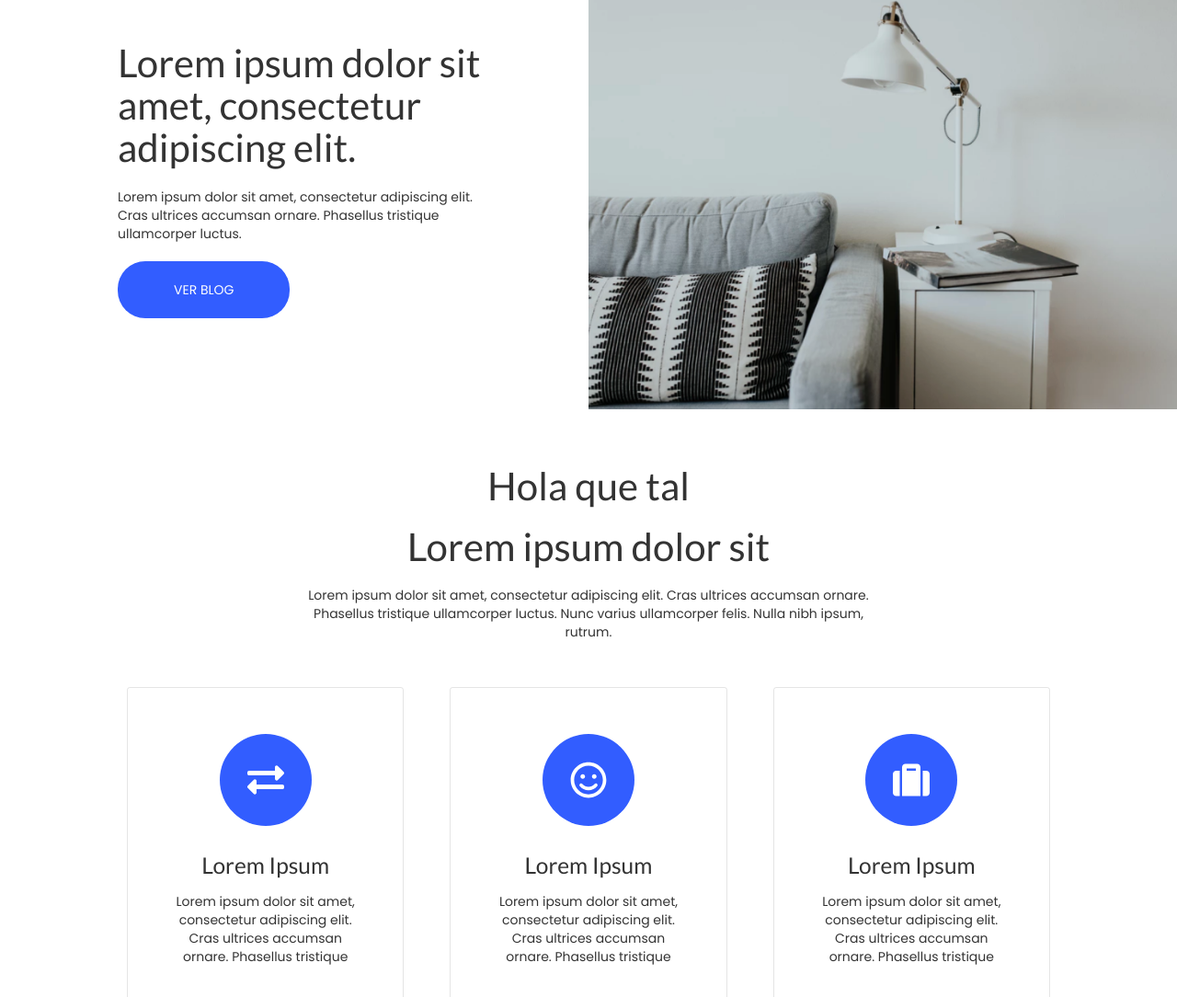
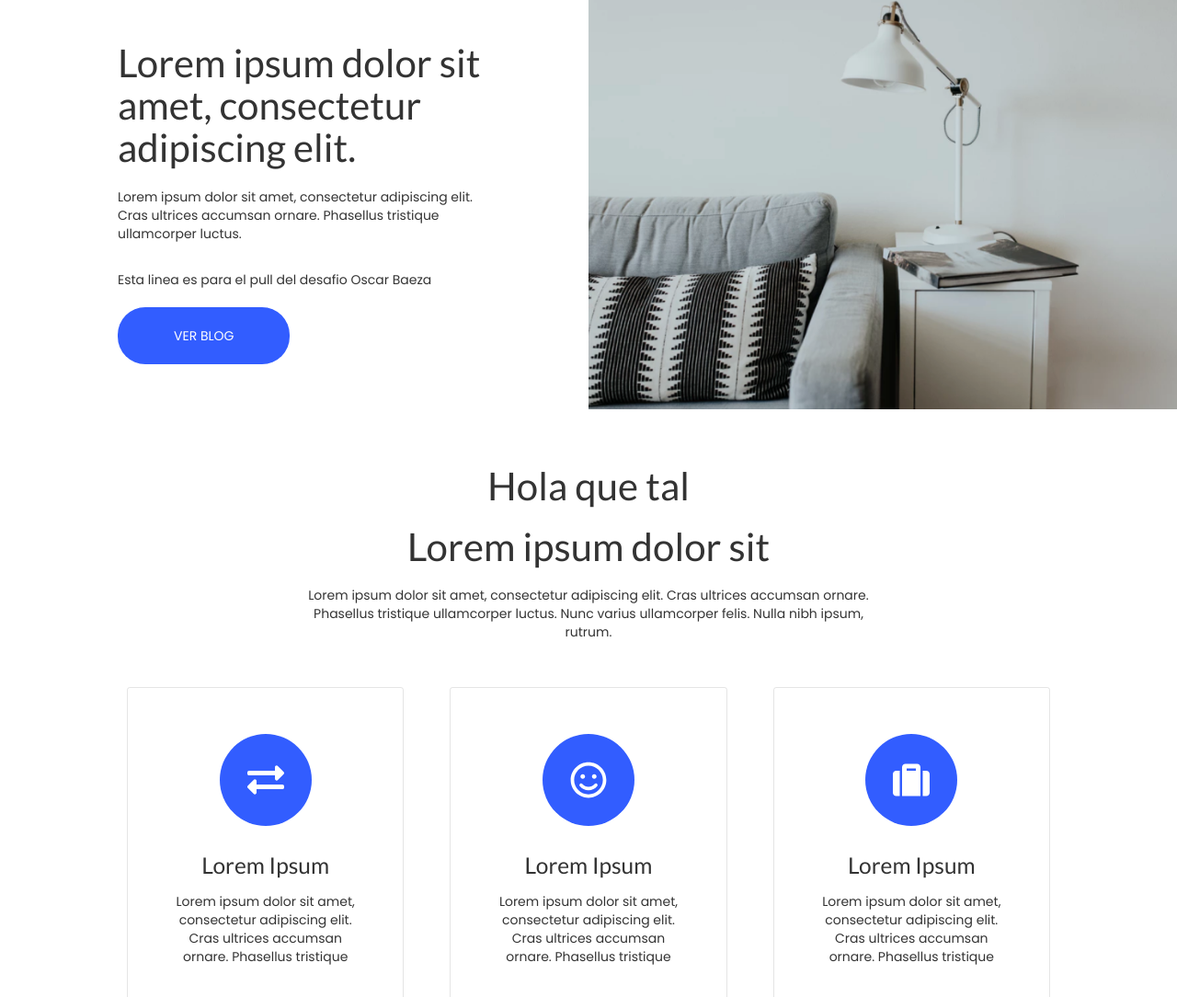
Before and after one commit to carnaezf/Landing, a plain HTML site: page index.html in a window 1280 px wide. Shown: the part 807-1891 px from the top of the page at 92% size. Drawn offline with nearby package versions, Linux system fonts and the light colour scheme; a script that the page names is missing.

Commit message:
primer pull request oscar baeza

```diff
--- a/index.html
+++ b/index.html
@@ -57,6 +57,8 @@
       <div class="blog__inner col-md-6">
         <h3>Lorem ipsum dolor sit amet, consectetur adipiscing elit. </h3>
         <p>Lorem ipsum dolor sit amet, consectetur adipiscing elit. Cras ultrices accumsan ornare. Phasellus tristique ullamcorper luctus.</p>
+
+        <p>Esta linea es para el pull del desafio Oscar Baeza</p>
         <a class="btn button_di-buffala" href="#">Ver blog</a>
       </div>
       <div class="blog__inner blog__inner_background col-md-6"></div>
```
